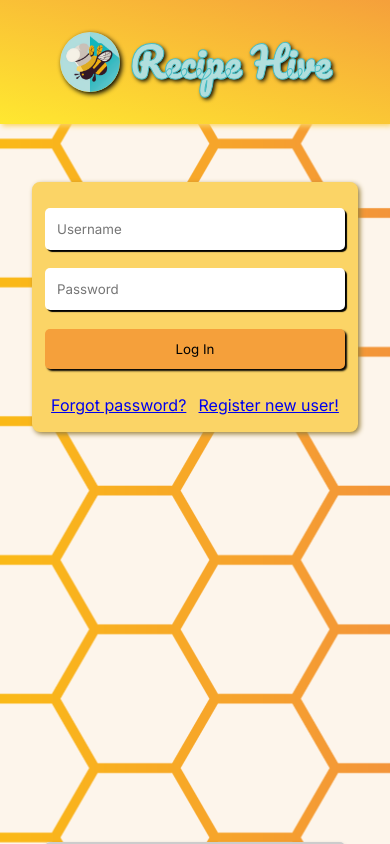
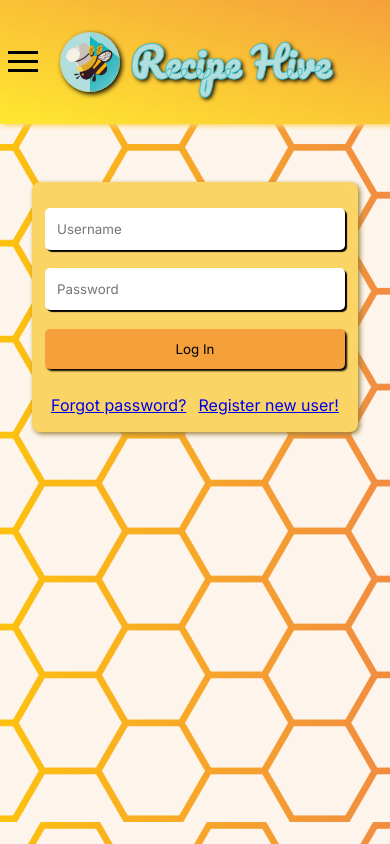
Before and after one commit to grayzachary1994/RecipeHive, a React (Create React App) app in the folder frontend/: page / in a window 390 px wide. Shown: the top 844 px of the page. Built offline with nearby package versions, Linux system fonts and the light colour scheme.

Commit message:
Added hamburger button and fitted to navbar.

```diff
--- a/frontend/src/App.css
+++ b/frontend/src/App.css
@@ -161,3 +161,44 @@ body {
 .recipe-card button:hover {
   background-color: #cd8732;
 }
+
+.hamburger-button {
+  display: flex;
+  position: absolute;
+  left:2%;
+  flex-direction: column;
+  cursor: pointer;
+  justify-content: left;
+}
+
+.hamburger-line {
+  width: 30px;
+  height: 3px;
+  background-color: black;
+  margin: 3px 0;
+}
+
+.dropdown-menu {
+  position:absolute;
+  top: 50px;
+  float: left;
+  background-color:#fbd466;
+  border: 1px solid black;
+  padding: 10px;
+  width: auto;
+  max-width: fit-content;
+  z-index: 100;
+}
+
+.dropdown-menu a {
+  display: block;
+  padding: 5px 0;
+  color:black;
+  text-decoration:none;
+  margin-top: 10px;
+  margin-bottom: 10px;
+}
+.dropdown-menu a:hover {
+  background-color: #ffe830;
+  color: black;
+}
--- a/frontend/src/pages/components/Navbar.js
+++ b/frontend/src/pages/components/Navbar.js
@@ -1,10 +1,12 @@
 import React from 'react';
 
 import logo from '../images/RecipeHiveicon.png'
+import HamburgerButton from './hamburgerButton';
 
 export default function Navbar() {
     return (
         <div className='navbar'>
+            <HamburgerButton></HamburgerButton>
             <img className='navbar--logo' src={logo}/>
             <h1 className='navbar--title'>Recipe Hive</h1>
         </div>
--- /dev/null
+++ b/frontend/src/pages/components/hamburgerButton.js
@@ -0,0 +1,31 @@
+import React, { useState } from 'react';
+
+const DropdownMenu = ({ isOpen }) => {
+  const menuStyle = isOpen ? { display: 'block' } : { display: 'none' };
+
+  return (
+    <div className="dropdown-menu" style={menuStyle}>
+      <a href="#">Add Recipe</a>
+      <a href="#">Logout</a>
+    </div>
+  );
+};
+
+const HamburgerButton = () => {
+  const [isOpen, setIsOpen] = useState(false);
+
+  const handleClick = () => {
+    setIsOpen(!isOpen);
+  };
+
+  return (
+    <div className="hamburger-button" onClick={handleClick}>
+      <div className="hamburger-line" />
+      <div className="hamburger-line" />
+      <div className="hamburger-line" />
+      <DropdownMenu isOpen={isOpen} />
+    </div>
+  );
+};
+
+export default HamburgerButton;
--- a/frontend/src/pages/login/LoginPage.js
+++ b/frontend/src/pages/login/LoginPage.js
@@ -3,15 +3,13 @@ import React from "react";
 import Navbar from "../components/Navbar";
 import Login from "./Login";
 import RecipeCard from "../components/recipeCard";
+import HamburgerButton from "../components/hamburgerButton";
 
 export default function LoginPage() {
     return (
         <>
             <Navbar />
             <Login />
-            <div className="recipes">
-            <RecipeCard></RecipeCard>
-            </div>
         </>
     )
 }
```
